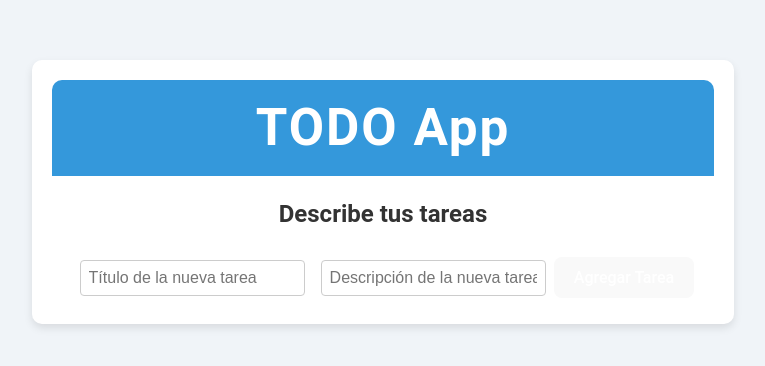
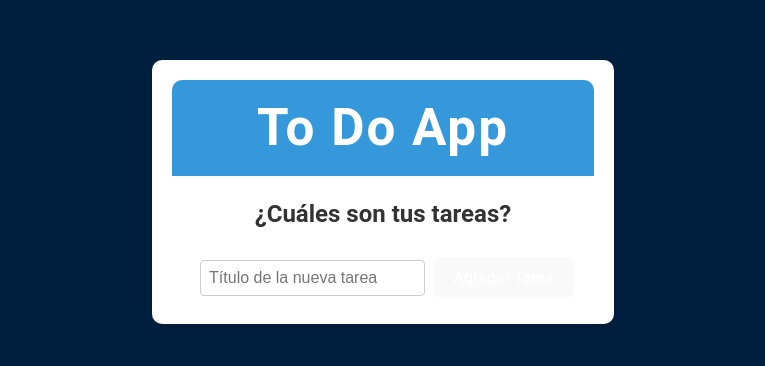
Before and after one commit to lizespinosa12/task-list, a React (Vite) app in the folder task-list/: page / in a window 1280 px wide. Shown: the part 208-574 px from the top of the page, without its empty margins (277-1042 px from the left). Built offline with nearby package versions, Linux system fonts and the light colour scheme.

Commit message:
realicé cambios en colores y formularios de la descripción de tareas

```diff
--- a/task-list/src/components/Header.jsx
+++ b/task-list/src/components/Header.jsx
@@ -3,7 +3,7 @@ import React from 'react';
 function Header() {
   return (
     <header>
-      <h1>TODO App</h1>
+      <h1>To Do App</h1>
     </header>
   );
 }
--- a/task-list/src/components/TaskList.jsx
+++ b/task-list/src/components/TaskList.jsx
@@ -6,17 +6,15 @@ import useTask from '../hooks/useTask';
 const TaskList = () => {
   const { tasks, addTask, deleteTask, editTask, toggleTask } = useTask();
   const [newTaskTitle, setNewTaskTitle] = useState('');
-  const [newTaskDescription, setNewTaskDescription] = useState('');
 
   const handleAddTask = () => {
-    addTask(newTaskTitle, newTaskDescription);
+    addTask(newTaskTitle);
     setNewTaskTitle('');
-    setNewTaskDescription('');
   };
 
   return (
     <div>
-      <h2>Describe tus tareas</h2>
+      <h2>¿Cuáles son tus tareas?</h2>
       <ul>
         {tasks.map((task) => (
           <li key={task.id}>
@@ -29,12 +27,8 @@ const TaskList = () => {
             <button
               onClick={() => {
                 const newTitle = prompt('Nuevo título:', task.title);
-                const newDescription = prompt(
-                  'Nueva descripción:',
-                  task.description
-                );
-                if (newTitle !== null && newDescription !== null) {
-                  editTask(task.id, newTitle, newDescription);
+                if (newTitle !== null) {
+                  editTask(task.id, newTitle);
                 }
               }}
             >
@@ -50,12 +44,6 @@ const TaskList = () => {
           value={newTaskTitle}
           onChange={(e) => setNewTaskTitle(e.target.value)}
         />
-        <input
-          type="text"
-          placeholder="Descripción de la nueva tarea"
-          value={newTaskDescription}
-          onChange={(e) => setNewTaskDescription(e.target.value)}
-        />
         <button onClick={handleAddTask}>Agregar Tarea</button>
       </div>
     </div>
--- a/task-list/src/styles/styles.css
+++ b/task-list/src/styles/styles.css
@@ -2,9 +2,10 @@ body {
       font-family: 'Roboto', sans-serif;
       margin: 0;
       padding: 0;
-      background-color: #f0f4f8;
-      /* Azul claro */
+      background-color: #001f3f;
+      /* Azul oscuro */
       color: #333;
+      /* Color de texto oscuro */
       display: flex;
       align-items: center;
       justify-content: center;
@@ -54,6 +55,8 @@ ul {
 }
 
 li {
+      position: relative;
+      /* Establece la posición relativa */
       background-color: #ffffff;
       margin: 15px 0;
       padding: 20px;
@@ -85,6 +88,8 @@ button:hover {
       background-color: #2980b9;
       /* Azul más oscuro */
       transform: scale(1.1);
+      margin-left: 8px;
+      /* Ajusta el espacio entre los botones */
 }
 
 input {
@@ -101,36 +106,22 @@ input:focus {
       /* Cambia el color del borde al enfocar */
 }
 
-button {
-  background-color: #3498db; /* Azul */
+.show-description-button {
+      background-color: #27ae60;
+      /* Verde */
       color: #ffffff;
       border: none;
       padding: 8px 12px;
       font-size: 14px;
       cursor: pointer;
       border-radius: 6px;
-  transition: background-color 0.3s ease, transform 0.3s ease;
-}
-
-button:hover {
-  background-color: #2980b9; /* Azul más oscuro */
-  transform: scale(1.1);
-}
-
-/* Nuevo estilo para el botón de descripción */
-.show-description-button {
-  background-color: #27ae60; /* Verde */
-  color: #ffffff;
-  border: none;
-  padding: 8px 12px;
-  font-size: 14px;
-  cursor: pointer;
-  border-radius: 6px;
-  margin-top: 8px; /* Ajusta el espacio entre el título y el botón */
+      margin-top: 8px;
+      /* Ajusta el espacio entre el título y el botón */
       transition: background-color 0.3s ease, transform 0.3s ease;
 }
 
 .show-description-button:hover {
-  background-color: #219653; /* Verde más oscuro */
+      background-color: #219653;
+      /* Verde más oscuro */
       transform: scale(1.1);
 }
```
Lines whose indentation alone changed are shown as unchanged.
